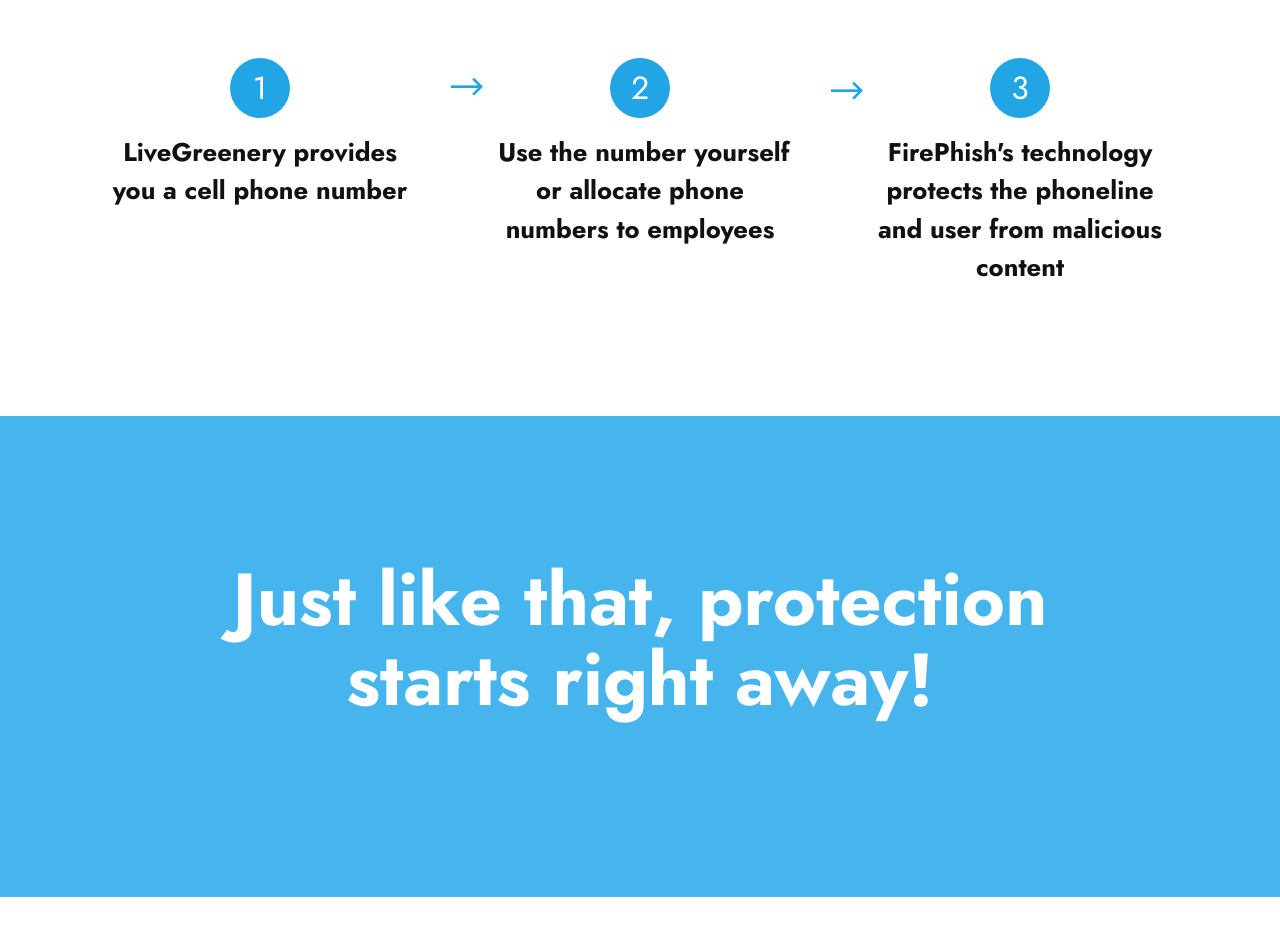
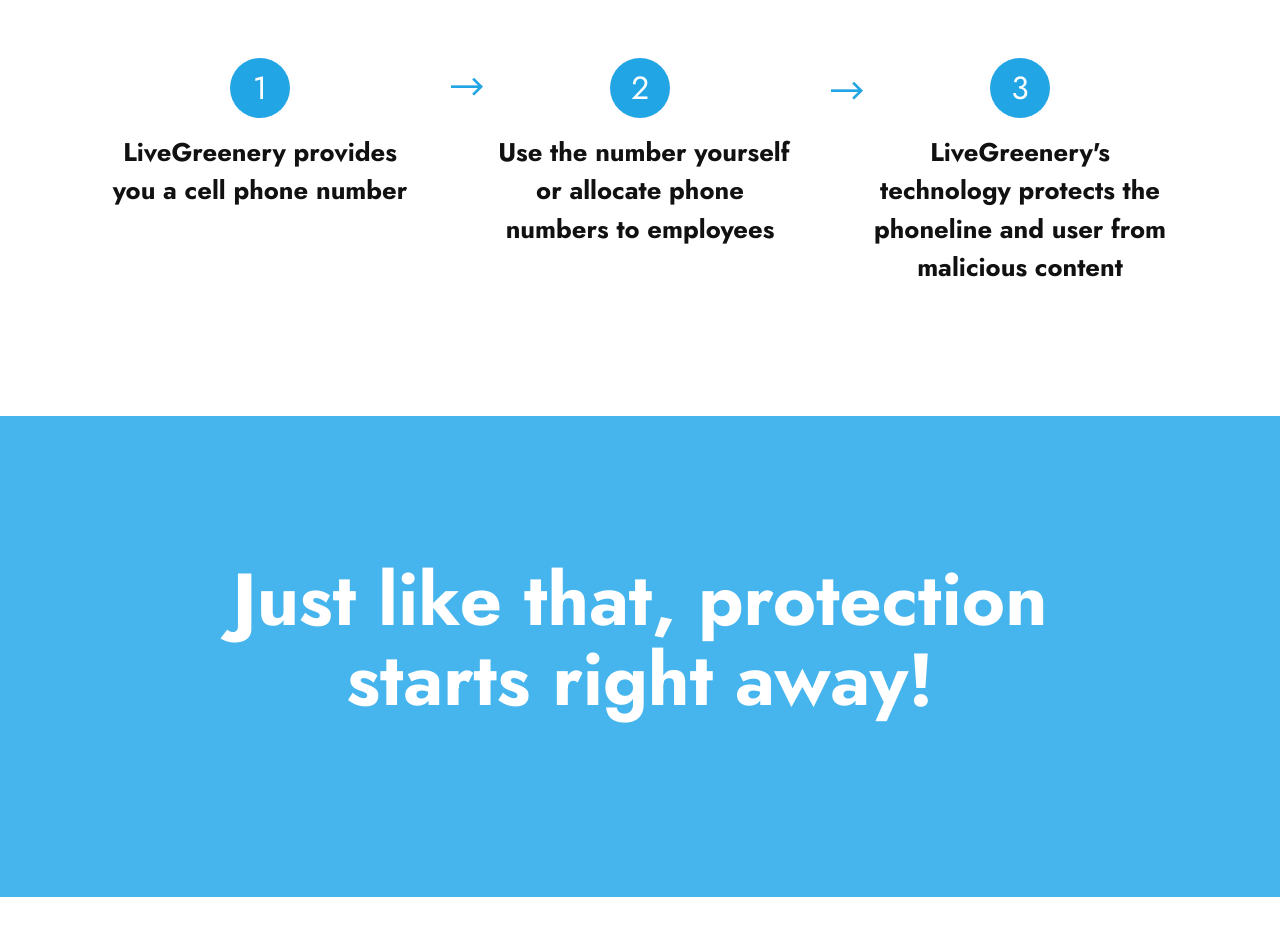
Before and after one commit to Livegreenery/LiveGreeneryNew, a plain HTML site: page index.html in a window 1280 px wide. Shown: the part 1340-2271 px from the top of the page. Drawn offline with Linux system fonts and the light colour scheme; files whose address does not match are found by name.

Commit message:
Update index.html

```diff
--- a/index.html
+++ b/index.html
@@ -152,7 +152,7 @@
                         </div>
                     </div>
                     <div class="text-box">
-                        <h4 class="icon-title card-title mbr-black mbr-fonts-style display-7"><strong>FirePhish's technology protects the phoneline and user from malicious content</strong></h4>
+                        <h4 class="icon-title card-title mbr-black mbr-fonts-style display-7"><strong>LiveGreenery's technology protects the phoneline and user from malicious content</strong></h4>
                         <h5 class="mbr-text mbr-black mbr-fonts-style display-4"></h5>
                     </div>
                 </div>
```
